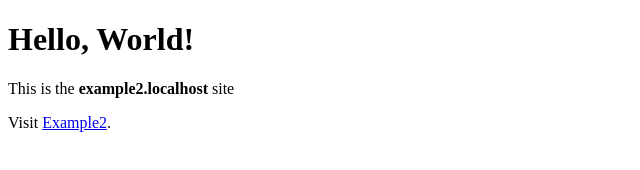
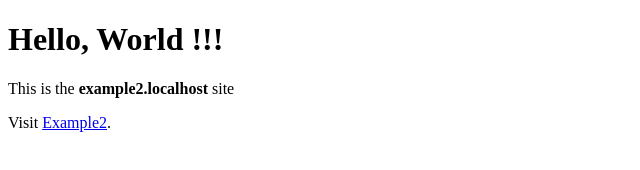
Before and after one commit to dineshkrsinha/js, a website: page index.html in a window 1280 px wide. Shown: the full height of the page, 0-640 px from the left. Drawn offline with Linux system fonts and the light colour scheme.

Commit message:
after init

```diff
--- a/index.html
+++ b/index.html
@@ -4,7 +4,7 @@
     <title>Hello, World from Dinesh's custom site example2! at root</title>
   </head>
   <body>
-    <h1>Hello, World!</h1>
+    <h1>Hello, World !!!</h1>
     <p>This is the <strong>example2.localhost</strong> site</p>
     <p>Visit <a href="http://example2.localhost">Example2</a>.</p>
   </body>
```
Also changed, not shown: package.json (added, +24 -0 lines), 2 other files.
